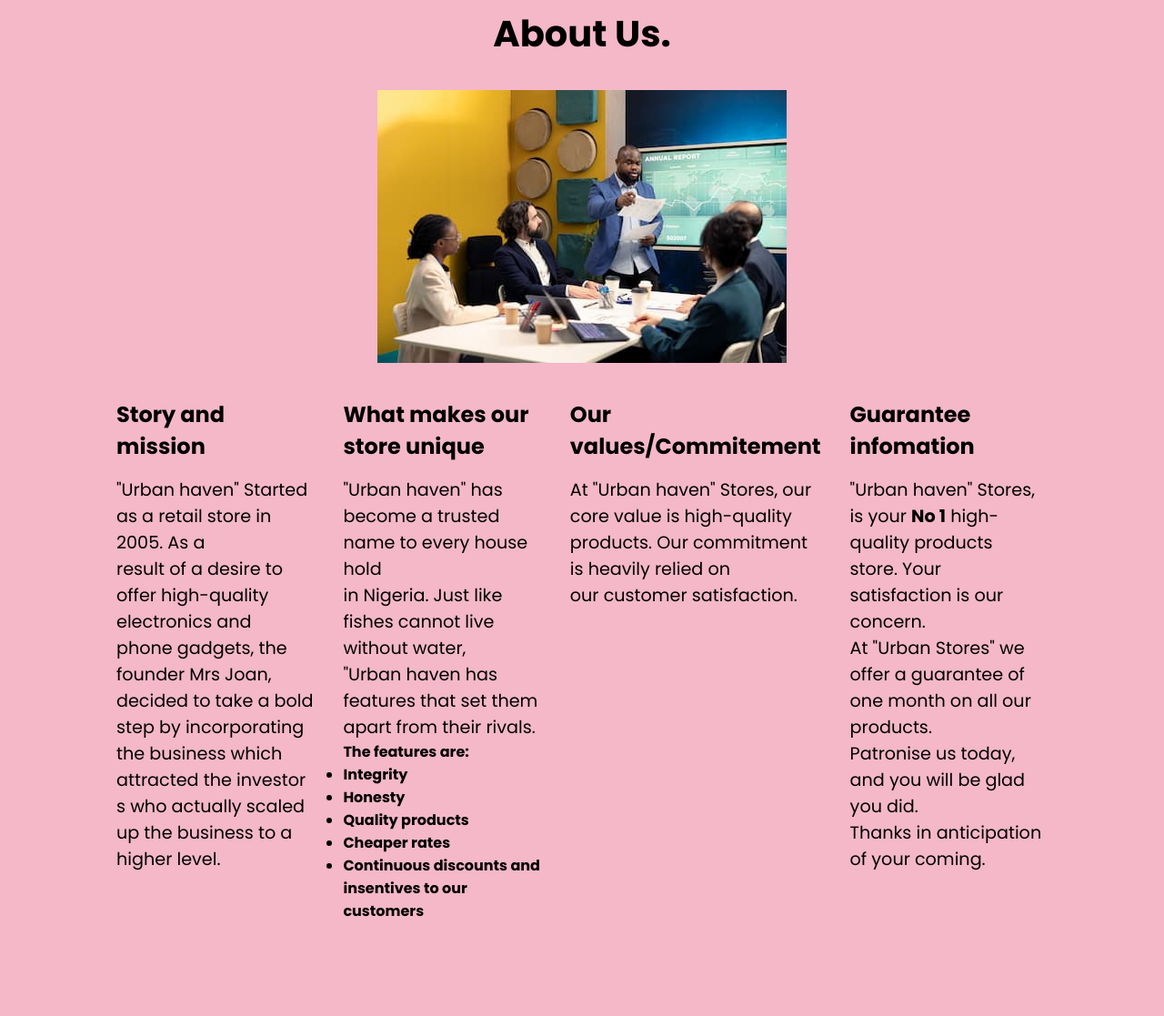
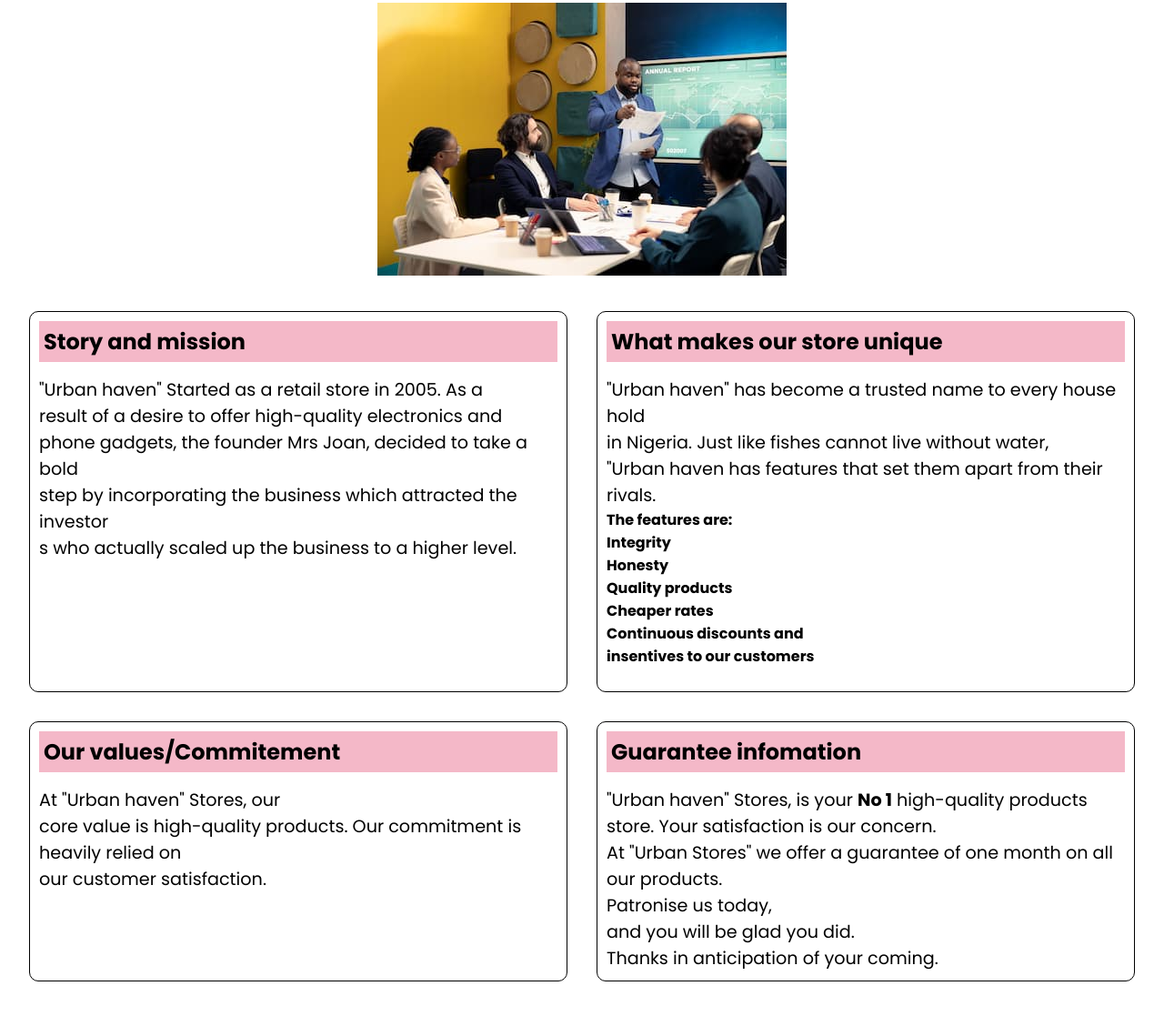
Before and after one commit to chidozieharrison28-source/Urban-store, a plain HTML site: page index.html in a window 1280 px wide. Shown: the part 121-1238 px from the top of the page at 91% size. Drawn offline with Linux system fonts and the light colour scheme.

Commit message:
Add border and boder radius

```diff
--- a/css/style.css
+++ b/css/style.css
@@ -6,7 +6,7 @@
 
 body{
     font-family: 'Poppins', sans-serif;
-    background-color: var(--primary-color);
+    background-color: var(--secondary-color);
 }
 
 h2{
@@ -22,29 +22,75 @@ p{
 h3{
     font-size: 1.5rem;
     color: var(--colorh1);
+    background-color: #f4b8c8;
+    padding: 5px;
 }
 
 
 .card{
     display: flex;
     flex-direction: column;
-    margin: 4rem;
-    padding:4rem ;
+    margin: 1rem;
+    padding: 1rem;
     gap: 2rem;
     align-items: center;
     justify-content: center;
+
 }
 
 .card1{
     display: grid;
     gap: 1.5rem;
-    grid-template-columns: repeat(4,1fr);
+    grid-template-columns: repeat(2,1fr);
     gap: 2rem;
+
 }
 
 p{
     padding-top: 1rem;
 }
+
+.card2{
+    border: 1px solid black;
+    padding: 10px;
+    height: auto;
+    width: auto;
+    background-color:white;
+    border-radius: 10px;
+
+
+}
+
+.card3{
+    border: 1px solid black;
+    padding: 10px;
+    height: auto;
+    width: auto;
+    background-color:white;
+    border-radius: 10px
+}
+
+.card4{
+    border: 1px solid black;
+    padding: 10px;
+    height: auto;
+    width: auto;
+    background-color:white;
+    border-radius: 10px
+}
+
+.card5{
+    border: 1px solid black;
+    padding: 10px;
+    height: auto;
+    width: auto;
+    background-color:white;
+    border-radius: 10px
+}
+
+
+
+
 
 
 @import "color.css";
--- a/index.html
+++ b/index.html
@@ -49,14 +49,16 @@
                 in Nigeria. Just like fishes cannot live without water, <br>
                 "Urban haven has features that set them apart from their rivals.
                 <div class="features">  <strong>The features are:
+                    <br>
+                Integrity
+                <br>
+                Honesty
+                <br>
+                Quality products
+                <br>
+                Cheaper rates<br>
+                Continuous discounts and<br> insentives to our customers
 
-                 <ul>
-                <li>Integrity</li>
-                <li>Honesty</li>
-                <li>Quality products</li>
-                <li>Cheaper rates</li>
-                <li>Continuous discounts and<br> insentives to our customers</li>
-            </ul>
         </strong>
         </div>
 
```
